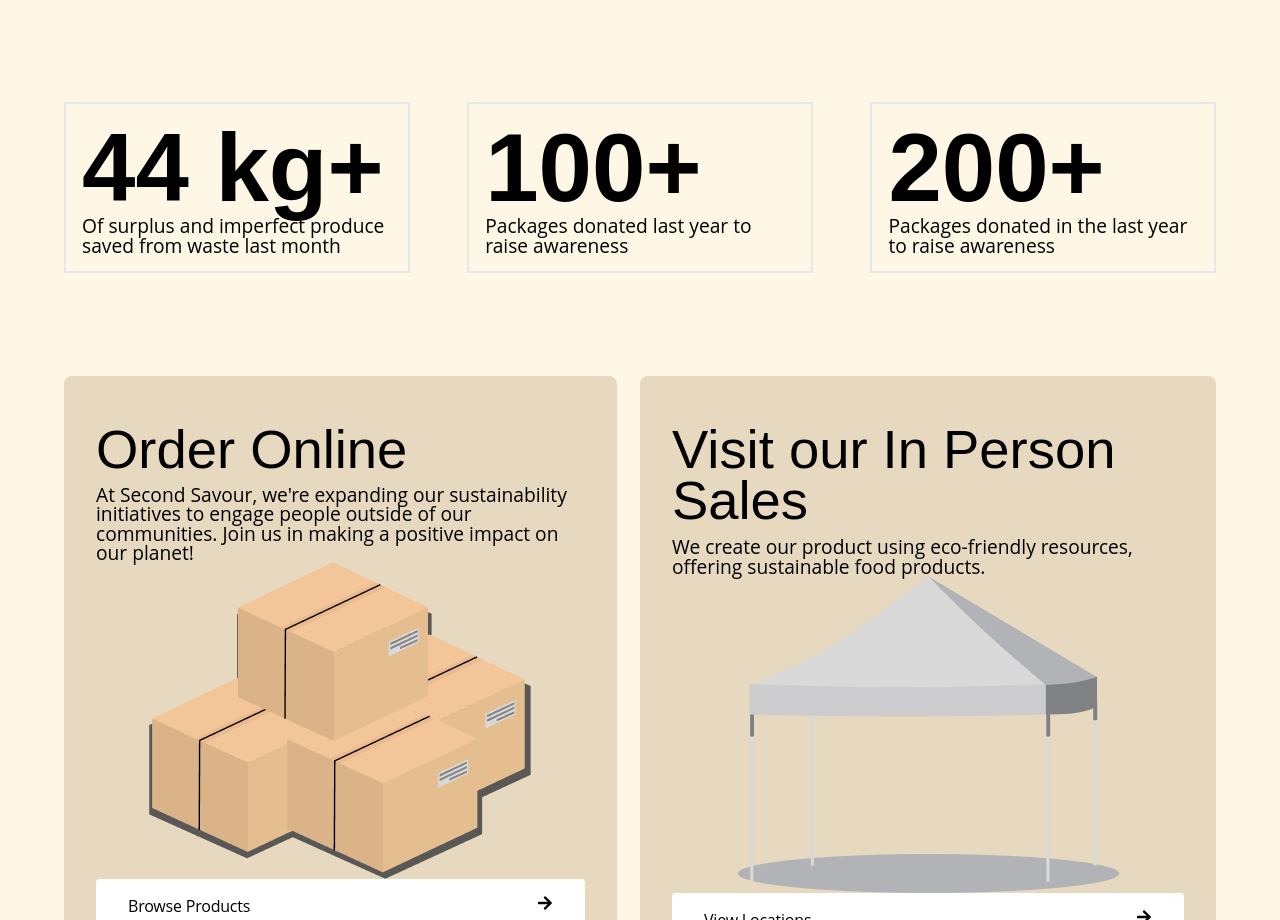
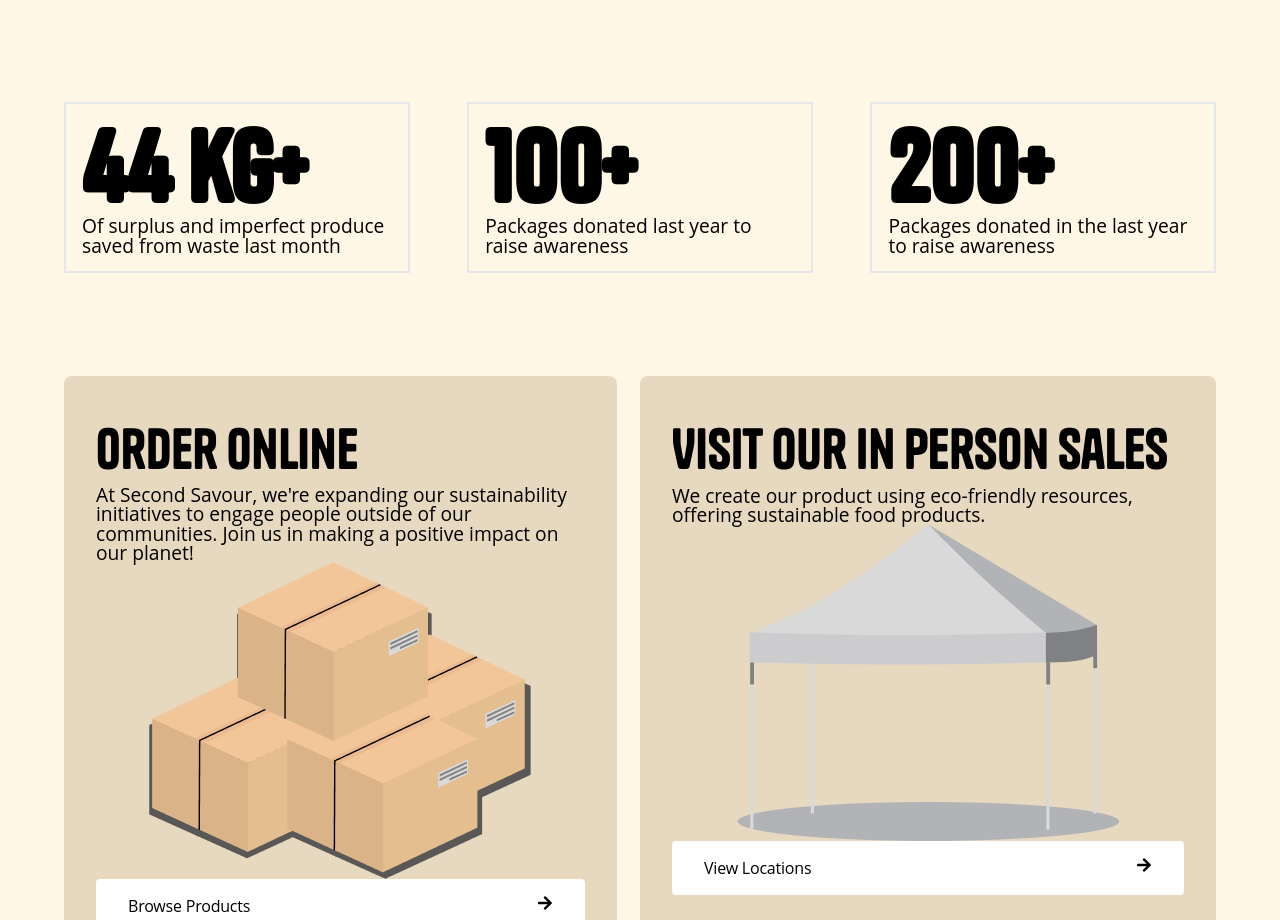
Before and after one commit to caleb05w/SecondSavourWeb, a React (Create React App) app: page / in a window 1280 px wide. Shown: the part 983-1903 px from the top of the page. Built offline with nearby package versions, Linux system fonts and the light colour scheme.

Commit message:
changed h2 to new font

```diff
--- a/src/input.css
+++ b/src/input.css
@@ -52,7 +52,7 @@
 }
 
 h2 {
-  font-family: "Tanker-Regular", sans-serif;
+  font-family: "Tanker", sans-serif;
   font-weight: 500;
   font-size: 3.4rem;
   line-height: 0.95;
```
